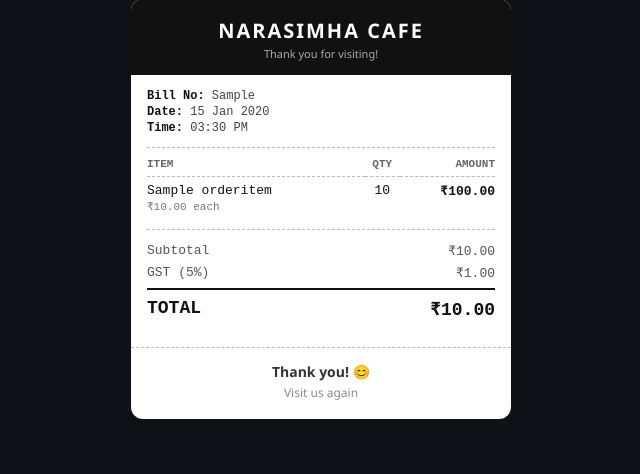
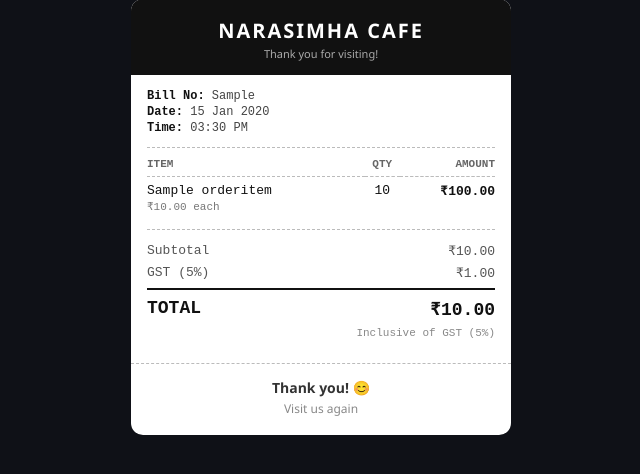
Before and after one commit to djangomodelspy-git/caffe, a Django app: page /bill/1/ in a window 1280 px wide. Shown: the part 76-550 px from the top of the page, without its empty margins (319-959 px from the left). Run offline with Django 5.2, Linux system fonts and the light colour scheme; a user stored in the database is signed in; tables that the repository leaves empty hold one stand-in row (values such as "Sample post").

Commit message:
Update receipt.html

```diff
--- a/caffe/templates/caffe/receipt.html
+++ b/caffe/templates/caffe/receipt.html
@@ -234,6 +234,11 @@
         <span>TOTAL</span>
         <span>₹{{ order.grand_total }}</span>
       </div>
+      {% if order.tax %}
+      <div style="text-align:right; font-size:11px; color:#888; margin-top:4px;">
+        Inclusive of GST ({{ gst_percent }}%)
+      </div>
+      {% endif %}
     </div>
   </div>
 
```
